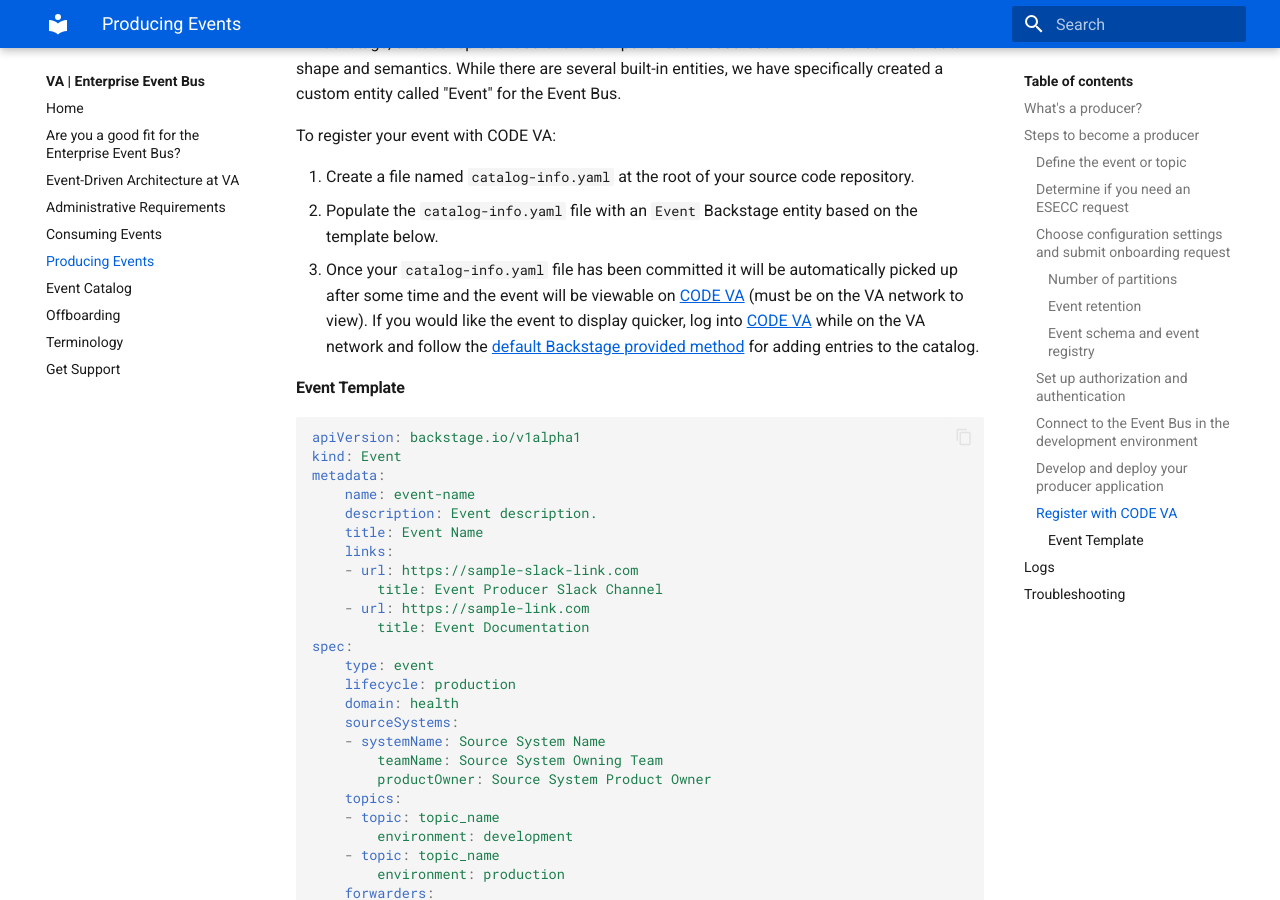
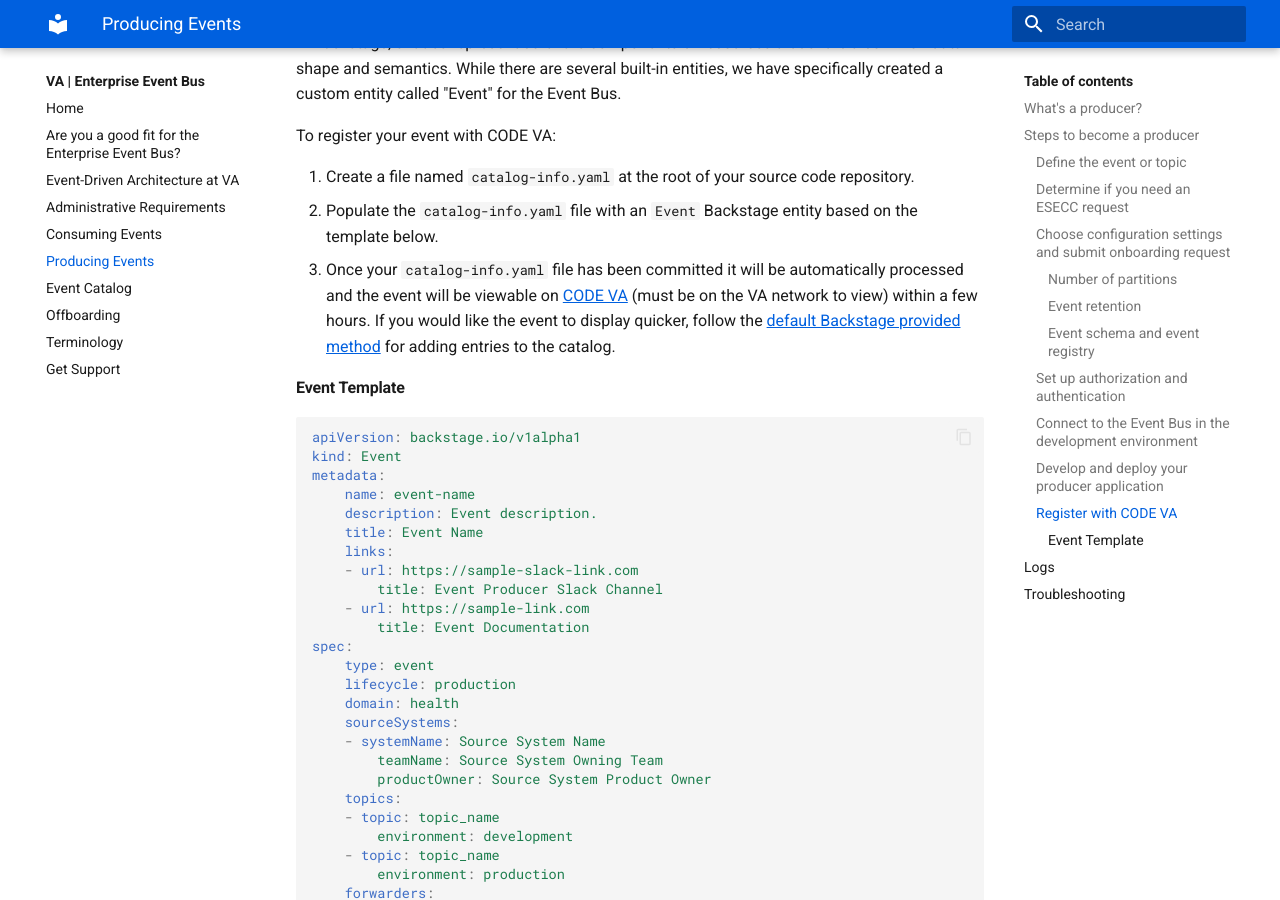
Before and after one commit to department-of-veterans-affairs/ves-event-bus-developer-portal, an MkDocs documentation site: the page built from docs/produce-events.md, in a window 1280 px wide and 900 px high, scrolled down 5517 px. Built offline with MkDocs 1.6.1 and Material for MkDocs 9.7.7, drawn with Linux system fonts in a browser that asks for light colours.

```diff
--- a/docs/produce-events.md
+++ b/docs/produce-events.md
@@ -173,7 +173,7 @@ To register your event with CODE VA:
 
 1. Create a file named `catalog-info.yaml` at the root of your source code repository.
 2. Populate the `catalog-info.yaml` file with an `Event` Backstage entity based on the template below.
-3. Once your `catalog-info.yaml` file has been committed it will be automatically picked up after some time and the event will be viewable on [CODE VA](https://code.va.gov/) (must be on the VA network to view). If you would like the event to display quicker, log into [CODE VA](https://code.va.gov/) while on the VA network and follow the [default Backstage provided method](https://backstage.io/docs/features/software-catalog/#adding-components-to-the-catalog) for adding entries to the catalog.
+3. Once your `catalog-info.yaml` file has been committed it will be automatically processed and the event will be viewable on [CODE VA](https://code.va.gov/) (must be on the VA network to view) within a few hours. If you would like the event to display quicker, follow the [default Backstage provided method](https://backstage.io/docs/features/software-catalog/#adding-components-to-the-catalog) for adding entries to the catalog.
 
 #### Event Template
 
```
Also changed, not shown: docs/consume-events.md (+3 -5 lines).
